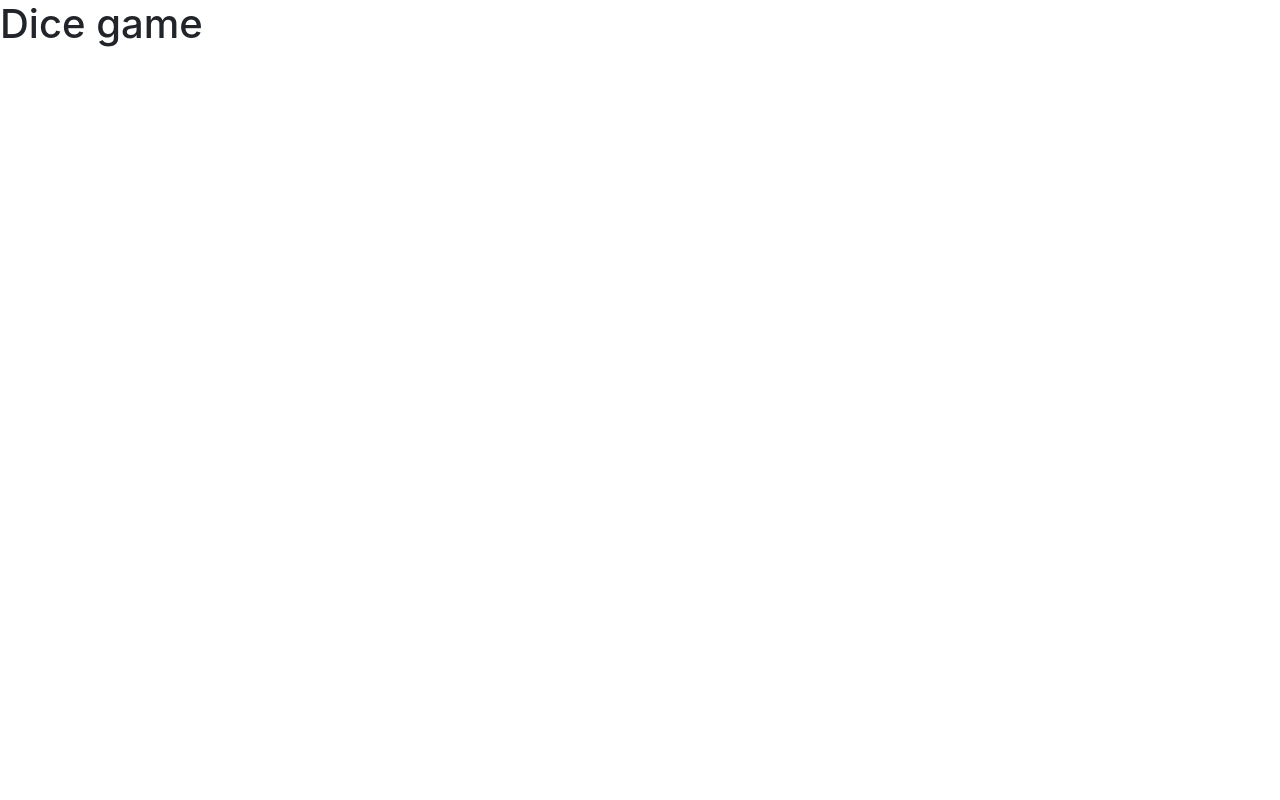
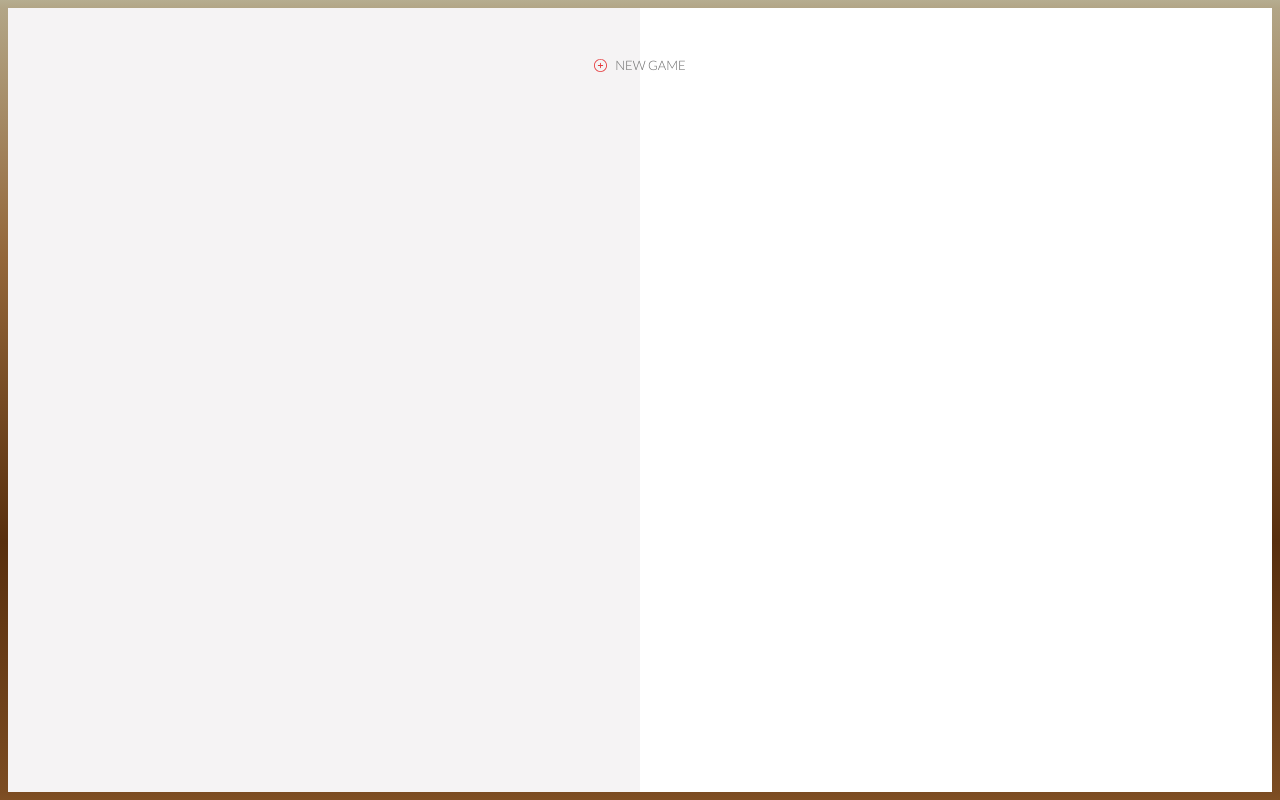
Before and after one commit to Melissa-code/dice_game_project, a plain HTML site: page index.html in a window 1280 px wide. Drawn offline with nearby package versions, Linux system fonts and the light colour scheme.

Commit message:
first section with the New game link

```diff
--- a/index.html
+++ b/index.html
@@ -22,13 +22,42 @@
 
 <body>
 
-    <h1>Dice game</h1>
+    <div id="game-board" class="container-fluid">
+
+        <h1>Dice game</h1>
+
+
+        <!---------------------------------------------------------------->
+        <!-- FIRST ROW -->
+        <!---------------------------------------------------------------->
+
+        <div class="row pt-5 text-center d-flex justify-content-center align-items-center">
+
+            <div class="col">
+
+                <!-- Link New Game -->
+                <a href="#" id="newGame" class="d-flex justify-content-center align-items-center">
+                    <img src="img/iconAdd.svg" alt="nouvelle partie" class="icons"><span class="pl-2"></span>
+                    NEW GAME
+                </a>
+
+            </div>
+        </div>
 
 
 
 
 
 
+
+
+
+
+
+
+
+
+    </div>
 
     <!-- Bootstrap -->
     <script src="https://cdn.jsdelivr.net/npm/jquery@3.5.1/dist/jquery.slim.min.js" integrity="sha384-DfXdz2htPH0lsSSs5nCTpuj/zy4C+OGpamoFVy38MVBnE+IbbVYUew+OrCXaRkfj" crossorigin="anonymous"></script>
--- a/style.css
+++ b/style.css
@@ -0,0 +1,42 @@
+*, ::before, ::after {
+    box-sizing: border-box;
+    margin: 0;
+    padding: 0;
+}
+
+body {
+    font-family: 'Lato', sans-serif;
+    color: #696969;
+    height: 100vh;
+}
+
+#game-board {
+    background-image: url('img/bgGray.png');
+    background-repeat: no-repeat;
+    background-position: left;
+    background-size: 50% 100%; /* 50% horizontal and 100% vertical */
+    min-width: 100%;
+    min-height: 100%;
+    border: 1vh solid transparent;
+    border-image: linear-gradient( rgba(182, 173, 144, 1), rgba(147, 102, 57, 1), rgba(88, 47, 14, 1), rgba(127, 79, 36, 1));
+    border-image-slice: 30;
+}
+
+h1 {
+    display: none;
+}
+
+a {
+    font-size: 13px;
+    color: #696969;
+}
+
+a:hover {
+    text-decoration: none;
+    color: #B1A7A6;
+}
+
+.icons {
+    width: 1em;
+    height: 1em;
+}
```
Also changed, not shown: img/bgGray.png (added), img/dice1.svg (added), img/dice2.svg (added), img/dice3.svg (added), img/dice4.svg (added), img/dice5.svg (added), img/dice6.svg (added), img/iconAdd.svg (added), img/iconDownload.svg (added), img/iconRefresh.svg (added).
